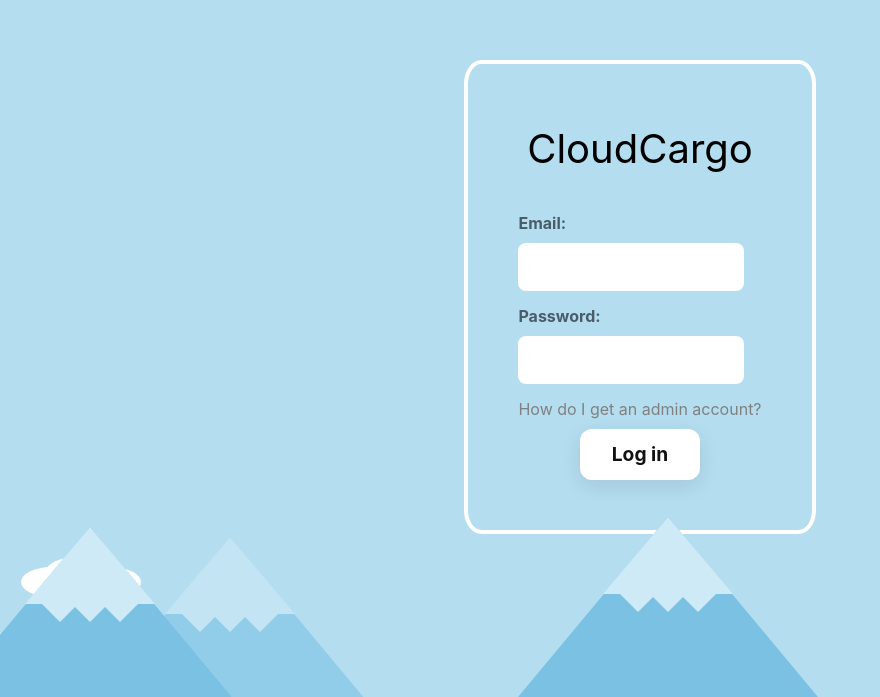
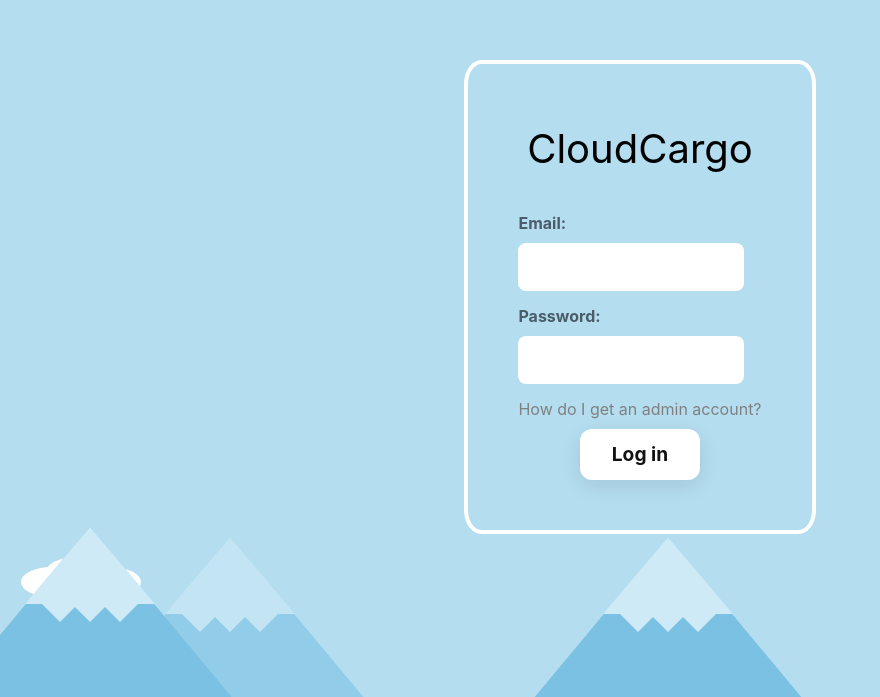
Before and after one commit to cloudcargo2024/cloudcargo-web-application, a React (Create React App) app: page / in a window 1280 px wide. Shown: the part 103-800 px from the top of the page, without its empty margins (0-880 px from the left). Built offline with nearby package versions, Linux system fonts and the light colour scheme.

Commit message:
rebased branch; added better log in styles, for better ux

```diff
--- a/src/App.tsx
+++ b/src/App.tsx
@@ -1,14 +1,14 @@
 import React from "react";
 import logo from "./logo.svg";
-import "./App.css";
+import "./styles/App.css";
 import {
   createBrowserRouter,
   Route,
   RouterProvider,
   createRoutesFromElements,
 } from "react-router-dom";
-import Main from "./routes/main/main";
-import LogIn from "./routes/login";
+import Main from "./views/main";
+import LogIn from "./components/login";
 
 function App() {
   const router = createBrowserRouter(
--- a/src/routes/LogInForm.tsx
+++ b/src/components/LogInForm.tsx
@@ -1,7 +1,7 @@
 import React from "react";
 import users from "../localDB/users.json";
 import { useNavigate } from "react-router-dom";
-import "./login.css";
+import "../styles/login.css";
 
 export default function LogInForm() {
   const [usersData, setUsersData] = React.useState(users);
--- a/src/routes/login.tsx
+++ b/src/components/login.tsx
@@ -1,7 +1,7 @@
 // import Link from "next/link.js";
 import React from "react";
-import Mountains from "./mountains.js";
-import "./login.css";
+import Mountains from "./mountains";
+import "../styles/login.css";
 
 import LogInForm from "./LogInForm";
 
--- a/src/routes/login.css
+++ b/src/styles/login.css
@@ -13,6 +13,7 @@
     border-radius: 5%;
     text-align: center;
     font-family: Inter, sans-serif;
+    z-index: 20;
   }
 
   .logo_text{
@@ -114,19 +115,25 @@
     right:0;
     bottom:0;
   }
+@media (max-height: 550px), (max-width: 700px) {
+  .mountain, .mountain-two, .mountain-three{
+    display: none;
+  }
+}
   .mountain, .mountain-two, .mountain-three {
     position: absolute;
-    bottom: 0;
+    bottom: -20px;
     border-left: 150px solid transparent;
     border-right: 150px solid transparent;
     border-bottom: 180px solid #7ac1e4;
-    z-index: 1;
+    z-index: -1;
   }
+
   .mountain-two {
     left: 80px;
     bottom: -20px;
     opacity: .6;
-    z-index: 0;
+    z-index: -2;
   }
   .mountain-three {
     left: -60px;
@@ -164,6 +171,7 @@
   bottom: 100px;
   -webkit-animation: cloud 50s infinite linear;
           animation: cloud 50s infinite linear;
+  z-index: -1;
   }
   @-webkit-keyframes cloud {
     0%   { left: -100px; }
```
Also changed, not shown: src/components/MapAP.tsx (renamed from src/routes/components/MapAP.tsx), src/components/mountains.tsx (renamed from src/routes/mountains.js), src/styles/App.css (renamed from src/App.css), src/views/main.tsx (renamed from src/routes/main/main.tsx).
